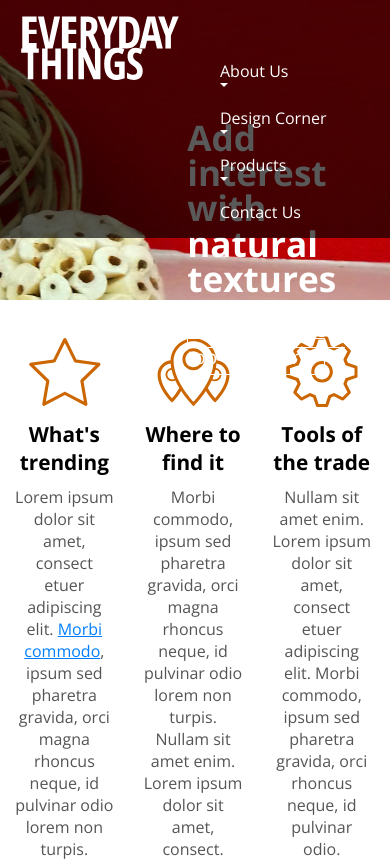
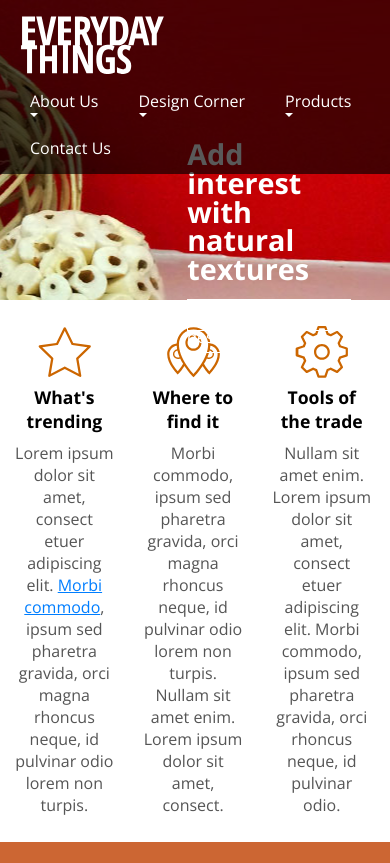
Before and after one commit to ahmed-alabri-tech/Creating-a-Responsive-Web-Design, a plain HTML site: page index.html in a window 390 px wide. Shown: the top 863 px of the page. Drawn offline with nearby package versions, Linux system fonts and the light colour scheme.

Commit message:
Making adjustments for medium screens

```diff
--- a/css/screen.css
+++ b/css/screen.css
@@ -443,3 +443,27 @@ footer a:hover {
         font-size: .85em;
     }
 }
+
+@media screen and (max-width: 760px) {
+
+    h1 { font-size: 1.8em; }
+    h2 { font-size: 1.4em; }
+    h3 { font-size: 1.1em; }
+    a.btn { font-size: 1em; }
+
+/* =================== Header =================== */
+
+    header a.logo { width: 145px; height: 60px; }
+    header div.hero { top: 140px; left: 48% }
+
+/* =================== Section - Main =================== */
+    section.main { margin-top: 10px; margin-bottom: 10px; }
+    section.main aside div.content { background-size: 55px 55px; padding-top: 60px ;}
+
+/* =================== Section - How To =================== */
+    section.how-to aside div.content img { width: 85%; }
+
+/* =================== Navigation =================== */
+    nav { padding-top: 80px; }
+    nav > ul { padding-left: 10px; }
+}
```
